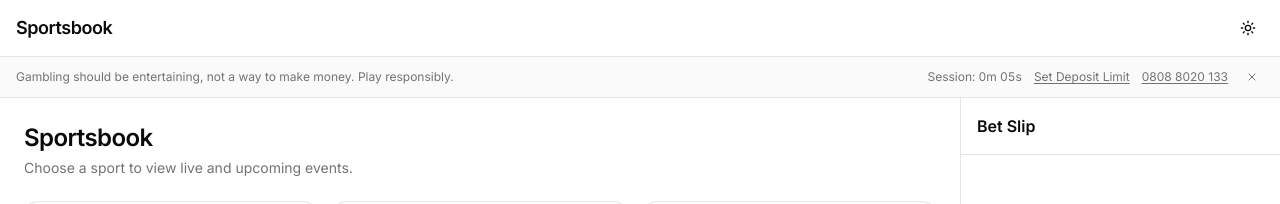
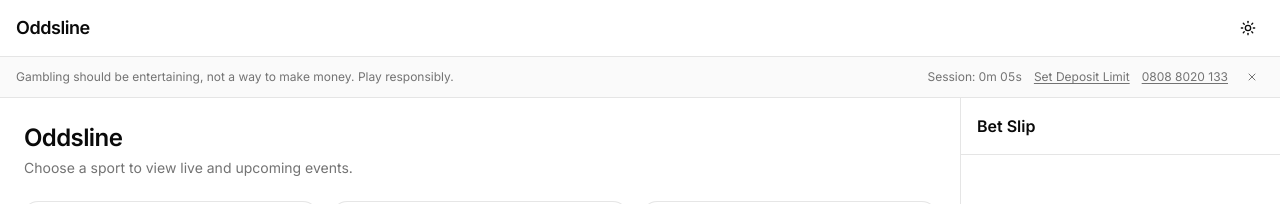
Before and after one commit to urateb/Oddsline, a Next.js app: page / in a window 1280 px wide. Shown: the top 204 px of the page. Built offline with nearby package versions, Linux system fonts and the light colour scheme.

Commit message:
chore: add documentation

```diff
--- a/package.json
+++ b/package.json
@@ -1,5 +1,5 @@
 {
-  "name": "sportsbook-assignment",
+  "name": "oddsline",
   "version": "0.1.0",
   "private": true,
   "scripts": {
--- a/src/app/layout.tsx
+++ b/src/app/layout.tsx
@@ -25,8 +25,8 @@
 });
 
 export const metadata: Metadata = {
-  title: 'Sportsbook',
-  description: 'Live sportsbook — sports, events, and odds',
+  title: 'Oddsline',
+  description: 'Oddsline — live sports, events, and odds',
 };
 
 export default async function RootLayout({
--- a/src/app/page.tsx
+++ b/src/app/page.tsx
@@ -9,7 +9,7 @@
   return (
     <main className="mx-auto flex w-full max-w-6xl flex-1 flex-col gap-6 p-6">
       <div className="flex flex-col gap-1">
-        <h1 className="text-2xl font-semibold tracking-tight">Sportsbook</h1>
+        <h1 className="text-2xl font-semibold tracking-tight">Oddsline</h1>
         <p className="text-sm text-muted-foreground">
           Choose a sport to view live and upcoming events.
         </p>
--- a/src/app/sport/[slug]/page.tsx
+++ b/src/app/sport/[slug]/page.tsx
@@ -19,7 +19,7 @@
   const sport = await getSportBySlug(slug);
 
   return {
-    title: sport ? `${sport.name} — Sportsbook` : 'Sportsbook',
+    title: sport ? `${sport.name} — Oddsline` : 'Oddsline',
   };
 }
 
--- a/src/features/layout/site-header.tsx
+++ b/src/features/layout/site-header.tsx
@@ -6,7 +6,7 @@
   return (
     <header className="sticky top-0 z-30 flex items-center justify-between border-b border-border bg-background/95 px-4 py-3 backdrop-blur supports-backdrop-filter:bg-background/60">
       <Link href="/" className="text-lg font-semibold tracking-tight">
-        Sportsbook
+        Oddsline
       </Link>
       <ThemeToggle />
     </header>
```
Also changed, not shown: src/components/shared/README.md, 4 other files (tests, documents, lock files or other folders).
